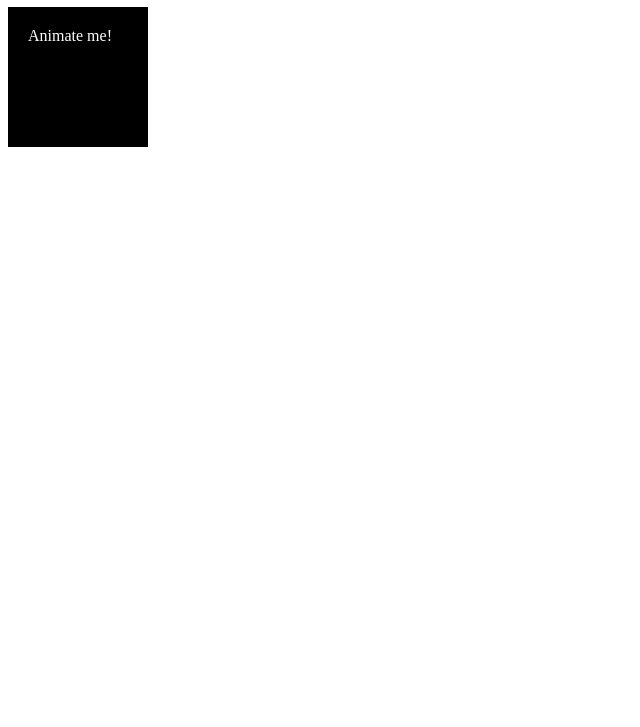
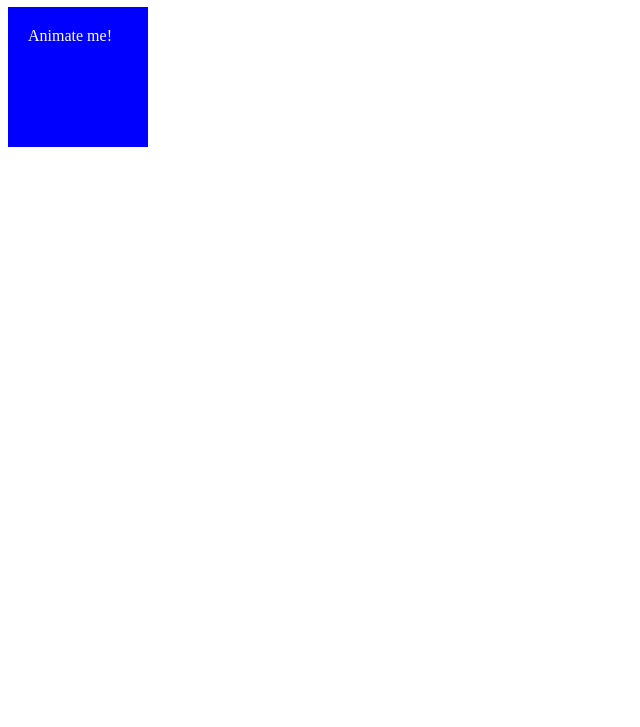
Before and after one commit to Redaelemawy20/animations, a website: page src/fade-in.html in a window 1280 px wide. Shown: the part 73-800 px from the top of the page, without its empty margins (0-640 px from the left). Drawn offline with Linux system fonts and the light colour scheme.

Commit message:
watch sass files

```diff
--- a/package.json
+++ b/package.json
@@ -4,7 +4,8 @@
   "main": "index.js",
   "scripts": {
     "test": "echo \"Error: no test specified\" && exit 1",
-    "build-css": "sass ./src/styles/main.scss ./src/styles/main.css"
+    "build-css": "sass ./src/styles/main.scss ./src/styles/main.css",
+    "watch-css": "nodemon -e scss -x \"npm run build-css\""
   },
   "keywords": [],
   "author": "",
--- a/src/styles/main.scss
+++ b/src/styles/main.scss
@@ -4,6 +4,6 @@
   width: 100px;
   height: 100px;
   padding: 20px;
-  background-color: black;
+  background-color: blue;
   color: white;
 }
```
Also changed, not shown: src/styles/main.css.
